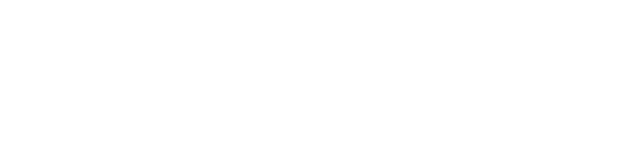
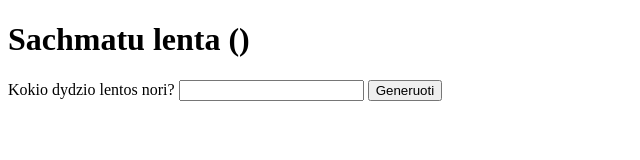
Before and after one commit to AndriusS0316/1-ND18-c, a website: page index.HTML in a window 1280 px wide. Shown: the whole page, without its empty margins (0-640 px from the left). Drawn offline with Linux system fonts and the light colour scheme.

Commit message:
20210808

```diff
--- a/index.HTML
+++ b/index.HTML
@@ -13,7 +13,13 @@
 </style>
 
 <body>
-
+  <h1>Sachmatu lenta (<span class="option"></span>)</h1>
+<form>
+  <label for="board">Kokio dydzio lentos nori?</label>
+  <input id="board" type="number" />
+  <button type="submit">Generuoti</button>
+</form>
+<div class="board"></div>
 
   <script src="./main.js" type="module" defer></script>
 </body>
```
